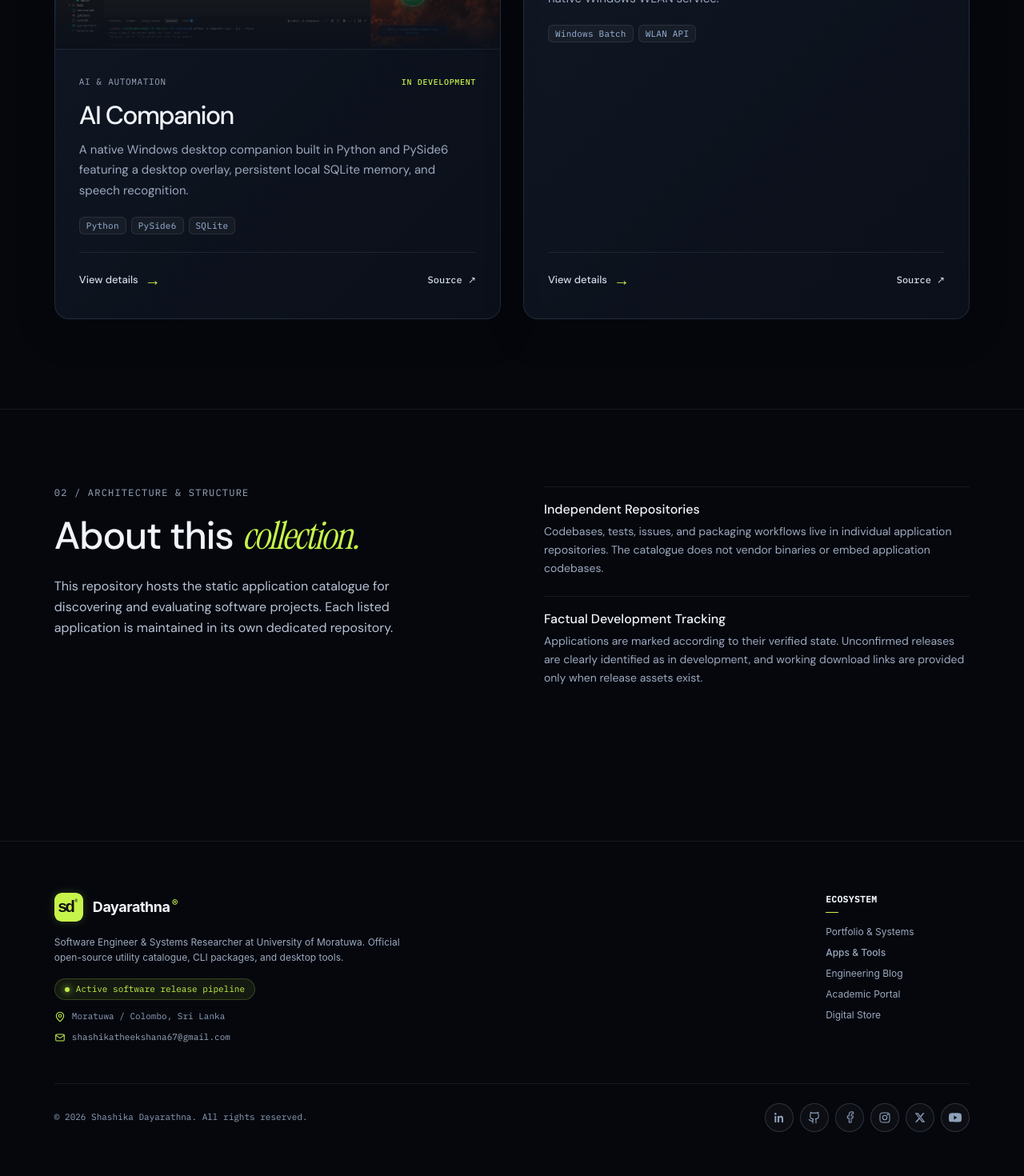
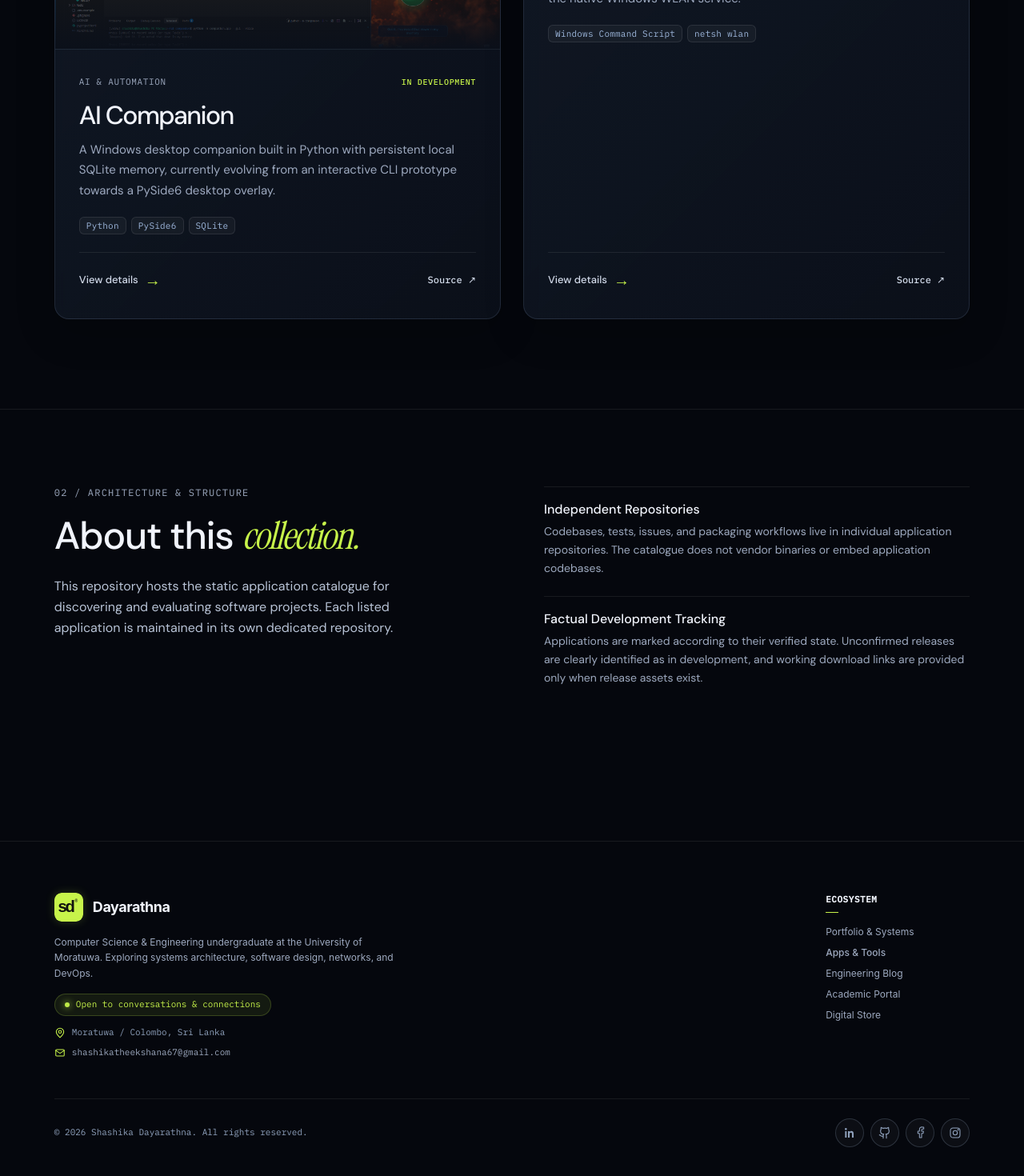
Before and after one commit to shashika-mora/dayarathna-apps, a Next.js app: page / in a window 1280 px wide. Shown: the part 2275-3745 px from the top of the page at 80% size. Built offline with nearby package versions, Linux system fonts and the light colour scheme.

Commit message:
fix(catalogue): align app specs with source repos and correct footer links

```diff
--- a/src/components/Footer.tsx
+++ b/src/components/Footer.tsx
@@ -7,8 +7,6 @@ import {
   LinkedinIcon,
   FacebookIcon,
   InstagramIcon,
-  TwitterXIcon,
-  YoutubeIcon,
   MapPinIcon,
   MailIcon,
 } from './Icons';
@@ -34,16 +32,16 @@ export default function Footer() {
                 className="w-9 h-9 rounded-[8px] shadow-[0_0_12px_rgba(199,244,74,0.2)] group-hover:scale-105 transition-transform"
               />
               <span className="font-sans font-bold text-lg text-[#f1f4fc] tracking-tight">
-                Dayarathna<span className="text-[0.65em] align-super text-[#c7f44a] ml-0.5">®</span>
+                Dayarathna
               </span>
             </Link>
             <p className="text-xs leading-relaxed text-[#9da9bf] mb-4 font-sans">
-              Software Engineer &amp; Systems Researcher at University of Moratuwa. Official open-source utility catalogue, CLI packages, and desktop tools.
+              Computer Science &amp; Engineering undergraduate at the University of Moratuwa. Exploring systems architecture, software design, networks, and DevOps.
             </p>
             <div className="flex flex-col gap-2 font-mono text-[11px]">
               <div className="inline-flex items-center gap-2 text-[#c7f44a] bg-[#c7f44a]/[0.08] border border-[#c7f44a]/20 px-3 py-1 rounded-full w-fit mb-1">
                 <span className="w-1.5 h-1.5 rounded-full bg-[#c7f44a] shadow-[0_0_8px_#c7f44a] animate-pulse"></span>
-                <span>Active software release pipeline</span>
+                <span>Open to conversations &amp; connections</span>
               </div>
               <span className="inline-flex items-center gap-2 text-[#8fa1bc]">
                 <MapPinIcon className="w-3.5 h-3.5 text-[#c7f44a]" />
@@ -137,24 +135,6 @@ export default function Footer() {
             >
               <InstagramIcon className="w-4 h-4" />
             </a>
-            <a
-              href="https://x.com/"
-              target="_blank"
-              rel="noopener noreferrer"
-              aria-label="X (Twitter)"
-              className="w-9 h-9 rounded-full border border-[#aac1e0]/20 bg-white/[0.03] grid place-items-center text-[#a0acc0] hover:text-[#c7f44a] hover:border-[#c7f44a]/50 transition-all focus-visible:outline-2 focus-visible:outline-offset-2 focus-visible:outline-[#c7f44a]"
-            >
-              <TwitterXIcon className="w-3.5 h-3.5" />
-            </a>
-            <a
-              href="https://youtube.com/"
-              target="_blank"
-              rel="noopener noreferrer"
-              aria-label="YouTube"
-              className="w-9 h-9 rounded-full border border-[#aac1e0]/20 bg-white/[0.03] grid place-items-center text-[#a0acc0] hover:text-[#c7f44a] hover:border-[#c7f44a]/50 transition-all focus-visible:outline-2 focus-visible:outline-offset-2 focus-visible:outline-[#c7f44a]"
-            >
-              <YoutubeIcon className="w-4 h-4" />
-            </a>
           </div>
         </div>
       </div>
--- a/src/data/apps.ts
+++ b/src/data/apps.ts
@@ -16,7 +16,7 @@ export const APPS: AppItem[] = [
       'No compiled installer is released. The interactive switch script can be run directly from the GitHub repository.',
     sourceUrl: 'https://github.com/shashika-mora/power-plan-switcher',
     supportUrl: 'https://github.com/shashika-mora/power-plan-switcher/issues',
-    license: 'Open Source',
+    license: 'Public Repository (Unlicensed)',
     techStack: ['Windows Batch', 'powercfg.exe'],
     features: [
       'Active plan detection: queries the current active scheme using powercfg /getactivescheme',
@@ -55,7 +55,7 @@ export const APPS: AppItem[] = [
     features: [
       'Telemetry dashboard: monitors CPU load, RAM usage, and drive information',
       'Cleanup preview: scans Windows temp, browser caches, and development caches with size estimates before action',
-      'SQLite history log: records cleanup actions to history.db before execution'
+      'SQLite history log: records operation history before execution'
     ],
     installation: [
       'Clone https://github.com/shashika-mora/SystemMate',
@@ -95,7 +95,7 @@ export const APPS: AppItem[] = [
       'Reversible power plans: records initial plan and restores it when the game exits',
       'Interrupted session recovery: detects unfinished sessions on startup to restore original plan',
       'Steam manifest scanning: discovers locally installed Steam games with manual path entry support',
-      'Local SQLite storage: persists game library and session records in %LOCALAPPDATA%\\GameBooster'
+      'Local SQLite storage: persists game library and session records in %LOCALAPPDATA%\\GameBooster\\gamebooster.db'
     ],
     installation: [
       'Clone https://github.com/shashika-mora/GameBooster',
@@ -133,7 +133,7 @@ export const APPS: AppItem[] = [
     installation: [
       'Clone https://github.com/shashika-mora/DevAtlas',
       'Install .NET 10 SDK with Avalonia UI support',
-      'Run dotnet run --project src/DevAtlas.Desktop'
+      'Run dotnet run --project src/DevAtlas.App'
     ],
     requirements: [
       'Windows 10/11, macOS, or Linux',
@@ -146,23 +146,23 @@ export const APPS: AppItem[] = [
     name: 'AI Companion',
     tagline: 'Desktop AI companion with PySide6 overlay and persistent local SQLite memory.',
     description:
-      'A native Windows desktop companion built in Python and PySide6 featuring a desktop overlay, persistent local SQLite memory, and speech recognition.',
+      'A Windows desktop companion built in Python with persistent local SQLite memory, currently evolving from an interactive CLI prototype towards a PySide6 desktop overlay.',
     category: 'AI & Automation',
     platforms: ['Windows'],
     status: 'In development',
     image: '/apps/ai-companion/preview.png',
     downloadAvailable: false,
     downloadNote:
-      'Active prototype (v0.3). Can be executed locally via Python and PySide6.',
+      'Early prototype (v0.1 CLI). PySide6 GUI interface is currently in active development.',
     sourceUrl: 'https://github.com/shashika-mora/ai-companion',
     supportUrl: 'https://github.com/shashika-mora/ai-companion/issues',
     license: 'MIT',
     techStack: ['Python', 'PySide6', 'SQLite'],
     features: [
-      'PySide6 desktop overlay: native character window overlay on Windows',
-      'Persistent local memory: stores conversation context and identity state in SQLite',
-      'Speech input: microphone input with real-time speech recognition pipeline',
-      'Tool execution bridge: permissioned execution for local tools and WSL2 environments'
+      'PySide6 desktop overlay: native desktop interface prototype in development',
+      'Persistent local memory: stores conversation context and persona state in local SQLite (companion.db)',
+      'Speech input: roadmap concept for microphone input and speech recognition',
+      'Tool execution bridge: roadmap concept for local system commands and WSL2 environments'
     ],
     installation: [
       'Clone https://github.com/shashika-mora/ai-companion',
@@ -185,9 +185,9 @@ export const APPS: AppItem[] = [
     id: 'wife-passwords',
     slug: 'wife-passwords',
     name: 'Wi-Fi Security Inspector',
-    tagline: 'Windows WLAN profile enumerator and security configuration diagnostic utility.',
+    tagline: 'Windows WLAN profile enumerator and key viewer via native netsh.',
     description:
-      'An interactive Windows batch script that enumerates registered Wi-Fi profiles and inspects connection settings and security keys using the native Windows WLAN service.',
+      'An interactive Windows command script that enumerates registered Wi-Fi profiles and inspects connection settings and security keys using the native Windows WLAN service.',
     category: 'Network Diagnostics',
     platforms: ['Windows'],
     status: 'In development',
@@ -197,7 +197,7 @@ export const APPS: AppItem[] = [
     sourceUrl: 'https://github.com/shashika-mora/wife-passwords',
     supportUrl: 'https://github.com/shashika-mora/wife-passwords/issues',
     license: 'MIT',
-    techStack: ['Windows Batch', 'WLAN API'],
+    techStack: ['Windows Command Script', 'netsh wlan'],
     features: [
       'Profile enumeration: queries registered Wi-Fi networks using netsh wlan show profiles',
       'Security configuration inspection: retrieves authentication type and encryption cipher',
@@ -205,7 +205,7 @@ export const APPS: AppItem[] = [
     ],
     installation: [
       'Clone https://github.com/shashika-mora/wife-passwords',
-      'Right-click wifi_passwords.bat and select Run as administrator',
+      'Right-click show_wifi.cmd and select Run as administrator',
       'Select option S to show profiles and enter the profile number'
     ],
     requirements: [
```
